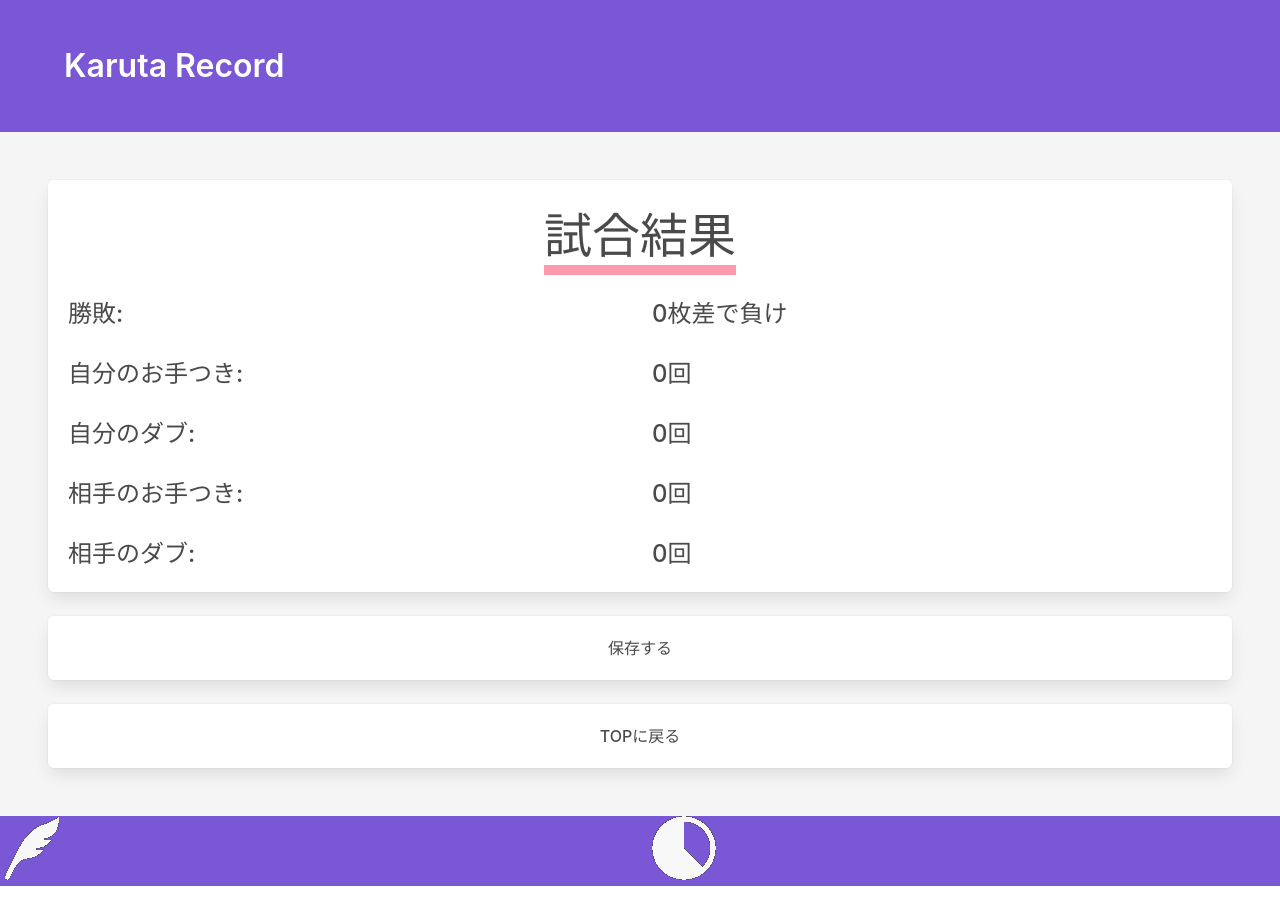
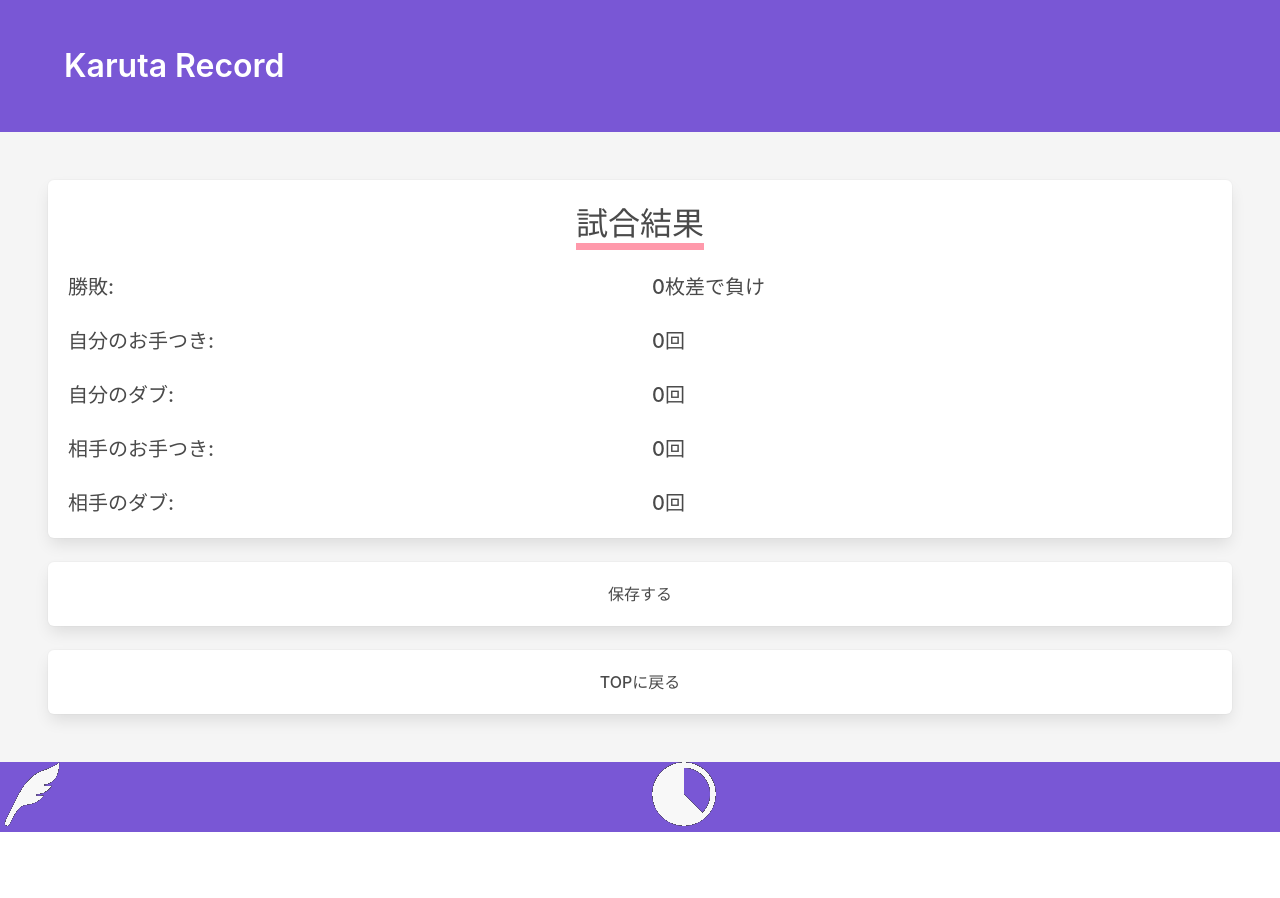
Before and after one commit to YuichirouSeitoku/match-record, a Vue app: page /#/ResultMatch in a window 1280 px wide. After the commit the page ends 844 px from the top, so only its background shows below. Built offline with nearby package versions, Linux system fonts and the light colour scheme.

Commit message:
#11 adjust font size

```diff
--- a/src/components/Result/ResultMatch.vue
+++ b/src/components/Result/ResultMatch.vue
@@ -1,7 +1,7 @@
 <template>
     <div>
         <div class="box">
-            <p class="is-size-1 has-text-weight-medium has-text-centered">
+            <p class="is-size-3 has-text-weight-medium has-text-centered">
                 <span class="under">
                     試合結果
                 </span>
@@ -9,42 +9,42 @@
             <br>
             <div class="columns is-mobile">
                 <div class="column is-6">
-                    <p class="is-size-4 has-text-weight-medium has-text-left">勝敗:</p>
+                    <p class="is-size-5 has-text-weight-medium has-text-left">勝敗:</p>
                 </div>
                 <div class ="column">
-                    <p class="is-size-4 has-text-weight-medium has-text-left">{{ abs_difference  }}枚差で{{ which_win }}</p>
+                    <p class="is-size-5 has-text-weight-medium has-text-left">{{ abs_difference  }}枚差で{{ which_win }}</p>
                 </div>
             </div>
             <div class="columns is-mobile">
                 <div class="column is-6">
-                    <p class="is-size-4 has-text-weight-medium has-text-left">自分のお手つき:</p>
+                    <p class="is-size-5 has-text-weight-medium has-text-left">自分のお手つき:</p>
                 </div>
                 <div class ="column">
-                    <p class="is-size-4 has-text-weight-medium has-text-left">{{ player_otetsuki  }}回</p>
+                    <p class="is-size-5 has-text-weight-medium has-text-left">{{ player_otetsuki  }}回</p>
                 </div>
             </div>
             <div class="columns is-mobile">
                 <div class="column is-6">
-                    <p class="is-size-4 has-text-weight-medium has-text-left">自分のダブ:</p>
+                    <p class="is-size-5 has-text-weight-medium has-text-left">自分のダブ:</p>
                 </div>
                 <div class ="column">
-                    <p class="is-size-4 has-text-weight-medium has-text-left">{{ player_dabu  }}回</p>
+                    <p class="is-size-5 has-text-weight-medium has-text-left">{{ player_dabu  }}回</p>
                 </div>
             </div>
             <div class="columns is-mobile">
                 <div class="column is-6">
-                    <p class="is-size-4 has-text-weight-medium has-text-left">相手のお手つき:</p>
+                    <p class="is-size-5 has-text-weight-medium has-text-left">相手のお手つき:</p>
                 </div>
                 <div class ="column">
-                    <p class="is-size-4 has-text-weight-medium has-text-left">{{ opponent_otetsuki  }}回</p>
+                    <p class="is-size-5 has-text-weight-medium has-text-left">{{ opponent_otetsuki  }}回</p>
                 </div>
             </div>
             <div class="columns is-mobile">
                 <div class="column is-6">
-                    <p class="is-size-4 has-text-weight-medium has-text-left">相手のダブ:</p>
+                    <p class="is-size-5 has-text-weight-medium has-text-left">相手のダブ:</p>
                 </div>
                 <div class ="column">
-                    <p class="is-size-4 has-text-weight-medium has-text-left">{{ opponent_dabu  }}回</p>
+                    <p class="is-size-5 has-text-weight-medium has-text-left">{{ opponent_dabu  }}回</p>
                 </div>
             </div>
         </div>
@@ -112,6 +112,6 @@ export default {
 </script>
 <style scopoed>
 .under {
-  border-bottom: solid 10px #ff99ab;
+  border-bottom: solid 7px #ff99ab;
 }
 </style>
```
